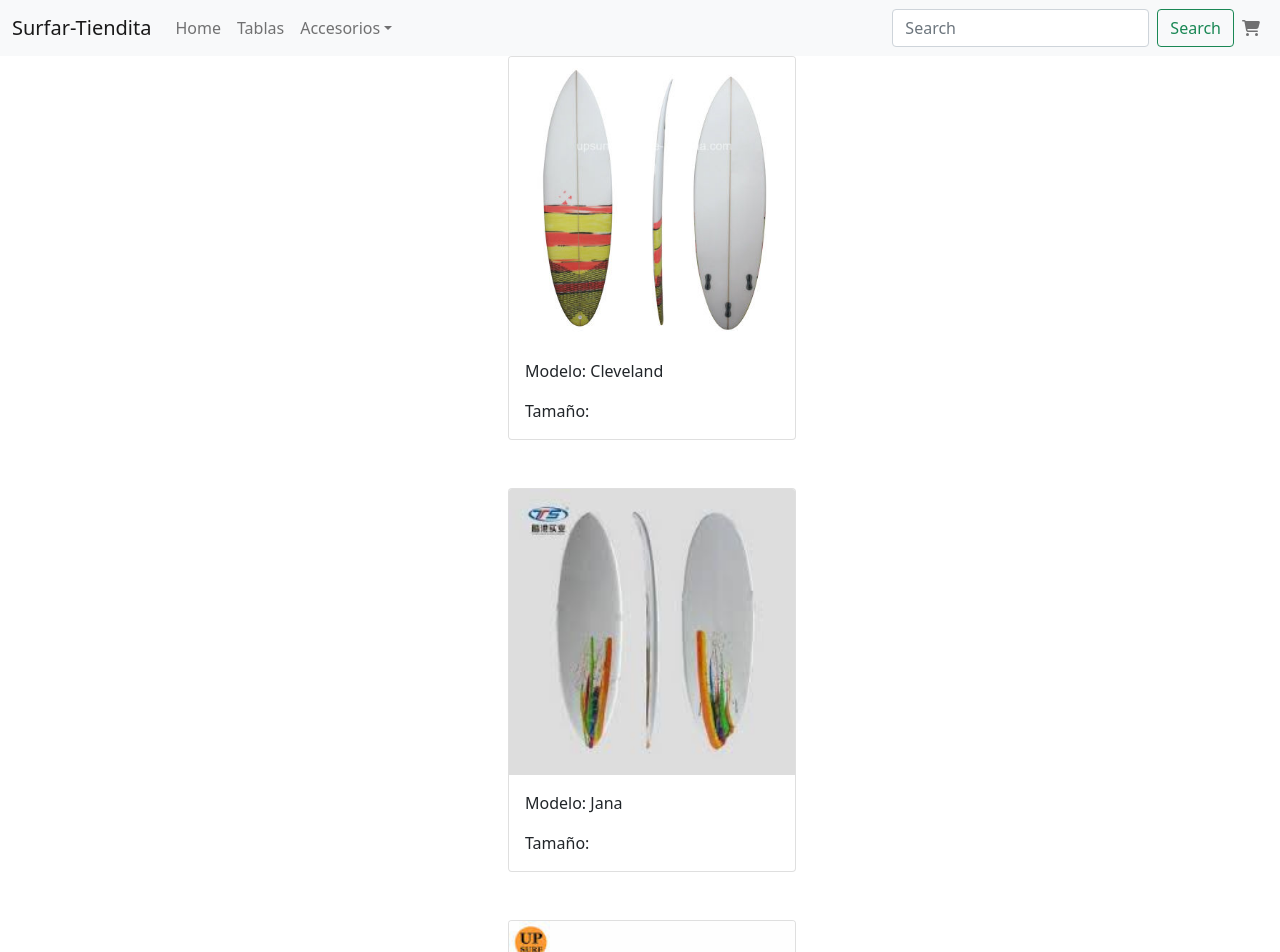
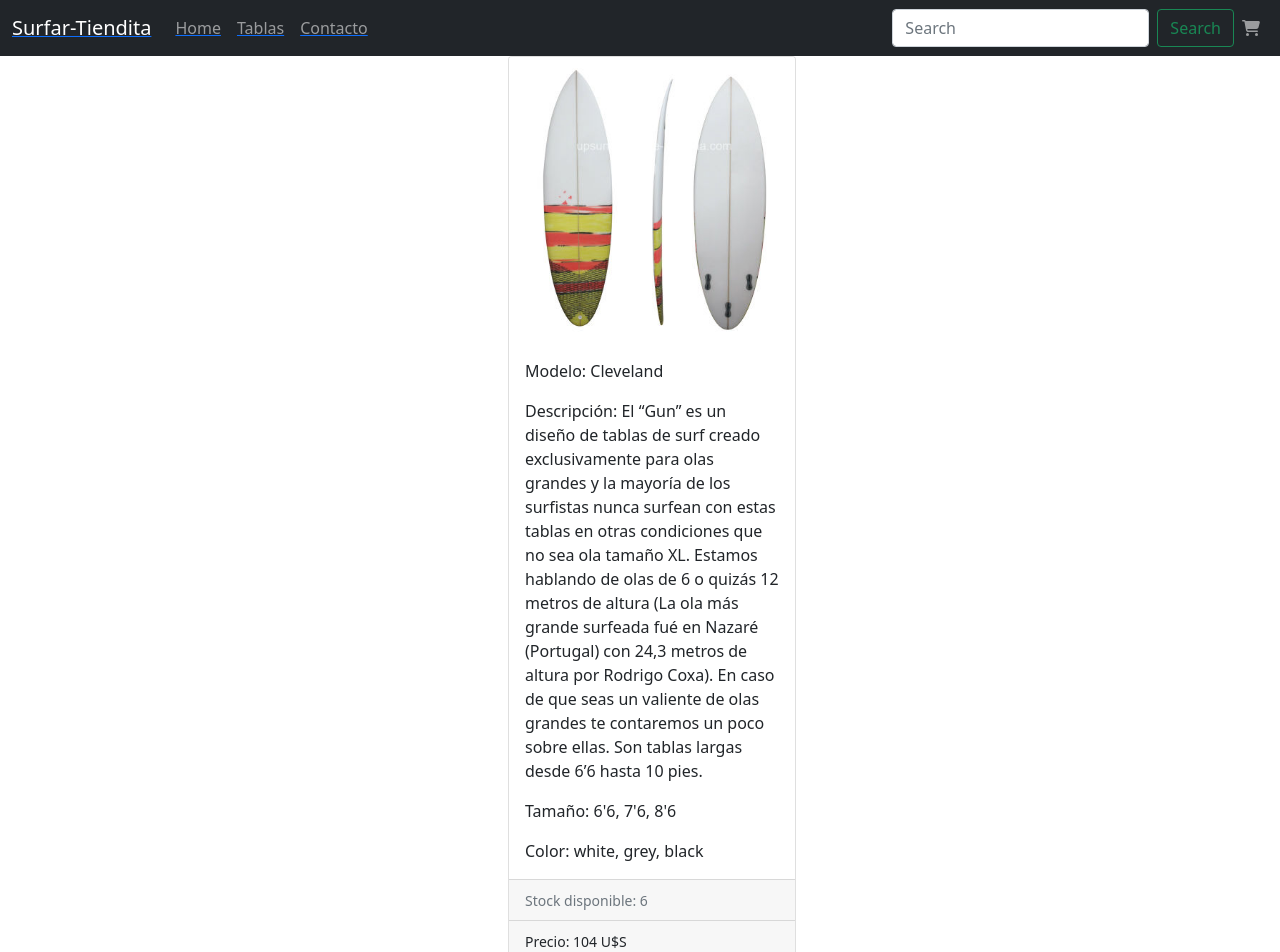
Before and after one commit to AngelPazzo/surfar_tiendita, a React (Create React App) app: page /item/1 in a window 1280 px wide. Shown: the top 952 px of the page. Built offline with nearby package versions, Linux system fonts and the light colour scheme.

Commit message:
cambios primera entrega final

```diff
--- a/src/App.js
+++ b/src/App.js
@@ -1,19 +1,21 @@
-import logo from "./logo.svg";
 import "./App.css";
+import React from "react";
 import NavBar from "./components/NavBar";
 import ItemListContainer from "./components/ItemListContainer";
-import ItemCount from "./components/ItemCount";
 import ItemDetailContainer from "./components/ItemDetailContainer";
-import ItemDetail from "./components/ItemDetail";
+import { BrowserRouter, Route, Routes } from "react-router-dom";
 
 function App() {
   return (
     <>
-      <NavBar />
-
-      {/* <ItemCount /> */}
-      <ItemListContainer />
-      {/* <ItemDetailContainer /> */}
+      <BrowserRouter>
+        <NavBar />
+        <Routes>
+          <Route path="/" element={<ItemListContainer />} />
+          <Route path="/category/:type" element={<ItemListContainer />} />
+          <Route path="/item/:id" element={<ItemDetailContainer />} />
+        </Routes>
+      </BrowserRouter>
     </>
   );
 }
--- a/src/components/ItemDetailContainer.jsx
+++ b/src/components/ItemDetailContainer.jsx
@@ -1,6 +1,7 @@
 import React, { useState, useEffect } from "react";
 import ItemDetail from "./ItemDetail";
 import DataJason from "../details.json";
+import Datos from "../data.json";
 
 const ItemDetailContainer = () => {
   const [item, setItem] = useState([]);
--- a/src/components/NavBar.jsx
+++ b/src/components/NavBar.jsx
@@ -1,16 +1,19 @@
+import React from "react";
 import Button from "react-bootstrap/Button";
 import Container from "react-bootstrap/Container";
 import Form from "react-bootstrap/Form";
 import Nav from "react-bootstrap/Nav";
 import Navbar from "react-bootstrap/Navbar";
-import NavDropdown from "react-bootstrap/NavDropdown";
+import { Link } from "react-router-dom";
 import CartWidget from "./CartWidget";
 
 function NavBar() {
   return (
-    <Navbar bg="light" expand="lg">
+    <Navbar bg="dark" variant="dark" expand="lg">
       <Container fluid>
-        <Navbar.Brand href="#">Surfar-Tiendita</Navbar.Brand>
+        <Link to={"/"}>
+          <Navbar.Brand href="#">Surfar-Tiendita</Navbar.Brand>
+        </Link>
         <Navbar.Toggle aria-controls="navbarScroll" />
         <Navbar.Collapse id="navbarScroll">
           <Nav
@@ -18,18 +21,15 @@ function NavBar() {
             style={{ maxHeight: "100px" }}
             navbarScroll
           >
-            <Nav.Link href="#action1">Home</Nav.Link>
-            <Nav.Link href="#action2">Tablas</Nav.Link>
-            <NavDropdown title="Accesorios" id="navbarScrollingDropdown">
-              <NavDropdown.Item href="#action3">Trajes</NavDropdown.Item>
-              <NavDropdown.Item href="#action4">
-                Botas y Guantes
-              </NavDropdown.Item>
-              <NavDropdown.Divider />
-              <NavDropdown.Item href="#action5">
-                Mejoras y Accesorios
-              </NavDropdown.Item>
-            </NavDropdown>
+            <Link to={"/"}>
+              <Nav.Link href="#Home">Home</Nav.Link>{" "}
+            </Link>
+            <Link to={"/"}>
+              <Nav.Link href="#Tablas">Tablas</Nav.Link>{" "}
+            </Link>
+            <Link to={"/"}>
+              <Nav.Link href="#Contacto">Contacto</Nav.Link>{" "}
+            </Link>
           </Nav>
           <Form className="d-flex">
             <Form.Control
--- a/src/data.json
+++ b/src/data.json
@@ -5,7 +5,8 @@
     "price": 104,
     "category": "Table",
     "stock": 6,
-    "image": "/img/tabla1.png"
+    "image": "/img/tabla1.png",
+    "size": "6'6, 7'6, 8'6"
   },
   {
     "id": 2,
@@ -13,7 +14,8 @@
     "price": 935,
     "category": "Table",
     "stock": 1,
-    "image": "/img/tabla2.png"
+    "image": "/img/tabla2.png",
+    "size": "6'6, 7'6, 8'6"
   },
   {
     "id": 3,
@@ -21,7 +23,8 @@
     "price": 541,
     "category": "Table",
     "stock": 9,
-    "image": "/img/tabla3.png"
+    "image": "/img/tabla3.png",
+    "size": "6'9, 7'2, 7'6"
   },
   {
     "id": 4,
@@ -29,7 +32,8 @@
     "price": 817,
     "category": "Table",
     "stock": 2,
-    "image": "/img/tabla4.png"
+    "image": "/img/tabla4.png",
+    "size": "6, 6'2, 6'6"
   },
   {
     "id": 5,
@@ -37,7 +41,8 @@
     "price": 369,
     "category": "Table",
     "stock": 2,
-    "image": "/img/tabla5.png"
+    "image": "/img/tabla5.png",
+    "size": "7'6, 8"
   },
   {
     "id": 6,
@@ -45,7 +50,8 @@
     "price": 832,
     "category": "Table",
     "stock": 2,
-    "image": "/img/tabla6.png"
+    "image": "/img/tabla6.png",
+    "size": "7, 7'2, 7'4"
   },
   {
     "id": 7,
@@ -53,7 +59,8 @@
     "price": 787,
     "category": "Table",
     "stock": 4,
-    "image": "/img/tabla7.png"
+    "image": "/img/tabla7.png",
+    "size": "9'6, 9'8, 9'10"
   },
   {
     "id": 8,
@@ -61,7 +68,8 @@
     "price": 22,
     "category": "Table",
     "stock": 1,
-    "image": "/img/tabla8.png"
+    "image": "/img/tabla8.png",
+    "size": "6'10, 7, 7'2"
   },
   {
     "id": 9,
@@ -69,7 +77,8 @@
     "price": 9,
     "category": "Table",
     "stock": 8,
-    "image": "/img/tabla9.png"
+    "image": "/img/tabla9.png",
+    "size": "5, 5'2, 5'4"
   },
   {
     "id": 10,
@@ -77,6 +86,7 @@
     "price": 668,
     "category": "Table",
     "stock": 2,
-    "image": "/img/tabla10.png"
+    "image": "/img/tabla10.png",
+    "size": "6, 6'2, 6'4"
   }
 ]
--- a/src/details.json
+++ b/src/details.json
@@ -7,8 +7,8 @@
     "stock": 6,
     "image": "/img/tabla1.png",
     "info": "El “Gun” es un diseño de tablas de surf creado exclusivamente para olas grandes y la mayoría de los surfistas nunca surfean con estas tablas en otras condiciones que no sea ola tamaño XL. Estamos hablando de olas de 6 o quizás 12 metros de altura (La ola más grande surfeada fué en Nazaré (Portugal) con 24,3 metros de altura por Rodrigo Coxa). En caso de que seas un valiente de olas grandes te contaremos un poco sobre ellas. Son tablas largas desde 6’6 hasta 10 pies.",
-    "color": "white",
-    "size": "9'6"
+    "color": "white, grey, black",
+    "size": "6'6, 7'6, 8'6"
   },
   {
     "id": 2,
@@ -17,7 +17,9 @@
     "category": "Table",
     "stock": 1,
     "image": "/img/tabla2.png",
-    "info": "Las dimensiones de este tipo de tabla de surf pequeña la convierte en un modelo muy manejable.  Su corta longitud, sus cantos estrechos y su rocker  proporcionan una gran maniobrabilidad. Las tablas de surf Shortboard son ideales para realizar maniobras avanzadas como aéreos, snaps, cutbacks, etc. Su rocker  hace que sea mucho más fácil «golpear» las partes críticas de la ola. Y es que su outline y diseño de esta tabla de surf «encaja» a la perfección en la forma de la rompiente de la ola. Con estas tablas es más fácil realizar giros que con tablas más voluminosas. "
+    "info": "Las dimensiones de este tipo de tabla de surf pequeña la convierte en un modelo muy manejable.  Su corta longitud, sus cantos estrechos y su rocker  proporcionan una gran maniobrabilidad. Las tablas de surf Shortboard son ideales para realizar maniobras avanzadas como aéreos, snaps, cutbacks, etc. Su rocker  hace que sea mucho más fácil «golpear» las partes críticas de la ola. Y es que su outline y diseño de esta tabla de surf «encaja» a la perfección en la forma de la rompiente de la ola. Con estas tablas es más fácil realizar giros que con tablas más voluminosas. ",
+    "color": "white, grey",
+    "size": "6'6, 7'6, 8'6"
   },
   {
     "id": 3,
@@ -26,7 +28,9 @@
     "category": "Table",
     "stock": 9,
     "image": "/img/tabla3.png",
-    "info": "Las tablas retro , están inspiradas en los diseños de los  años 70.  Destacan por su peculiar diseño. Dentro de esta gama de tablas podemos encontrar single fins,  twin fins, bonzers y hulls. Para poder surfear bien con este modelo de tablas se necesita tener por lo menos un nivel intermedio. Son perfectas para olas pequeñas o medianas. Con olas grandes no funcionan igual. A no ser que seas Asher Pacey, que vuela sobre su Mini Twin en olones en Maldivas."
+    "info": "Las tablas retro , están inspiradas en los diseños de los  años 70.  Destacan por su peculiar diseño. Dentro de esta gama de tablas podemos encontrar single fins,  twin fins, bonzers y hulls. Para poder surfear bien con este modelo de tablas se necesita tener por lo menos un nivel intermedio. Son perfectas para olas pequeñas o medianas. Con olas grandes no funcionan igual. A no ser que seas Asher Pacey, que vuela sobre su Mini Twin en olones en Maldivas.",
+    "color": "white, black",
+    "size": "6'9, 7'2, 7'6"
   },
   {
     "id": 4,
@@ -35,7 +39,9 @@
     "category": "Table",
     "stock": 2,
     "image": "/img/tabla4.png",
-    "info": "Las tablas softboard o corchipanes, como se las conoce popularmente, acostumbran a ser para los niños y escuelas de surf. Pero los soft han evolucionado tanto, que hasta el ex campeón del mundo Mick Fanning ha sacado su propia colección de softboards. Mick Fanning Softboards. Este tipo de tablas ofrece una gran flotabilidad y maniobrabilidad. Este tipo de tabla de corcho es una alternativa muy divertida para olas de verano."
+    "info": "Las tablas softboard o corchipanes, como se las conoce popularmente, acostumbran a ser para los niños y escuelas de surf. Pero los soft han evolucionado tanto, que hasta el ex campeón del mundo Mick Fanning ha sacado su propia colección de softboards. Mick Fanning Softboards. Este tipo de tablas ofrece una gran flotabilidad y maniobrabilidad. Este tipo de tabla de corcho es una alternativa muy divertida para olas de verano.",
+    "color": "white, black",
+    "size": "6, 6'2, 6'6"
   },
   {
     "id": 5,
@@ -44,7 +50,9 @@
     "category": "Table",
     "stock": 2,
     "image": "/img/tabla5.png",
-    "info": "Las tablas Minimalibú están pensadas para aquellas personas que ya han hecho sus primeros pinitos con el surf y quieren continuar evolucionando. Una tabla de surf Malibú o mini malibu son una buena alternativa como tablas de surf para principiantes. Perfectamente podría convertirse en tu primera tabla de surf de fibra. Son anchas desde su tail hasta el nose. Proporcionan una gran estabilidad y facilitan la remada. Un tipo de tabla aconsejable para aquellos que están empezando. Su shape nos recuerda a las tablas de surf hawaianas de las películas."
+    "info": "Las tablas Minimalibú están pensadas para aquellas personas que ya han hecho sus primeros pinitos con el surf y quieren continuar evolucionando. Una tabla de surf Malibú o mini malibu son una buena alternativa como tablas de surf para principiantes. Perfectamente podría convertirse en tu primera tabla de surf de fibra. Son anchas desde su tail hasta el nose. Proporcionan una gran estabilidad y facilitan la remada. Un tipo de tabla aconsejable para aquellos que están empezando. Su shape nos recuerda a las tablas de surf hawaianas de las películas.",
+    "color": "white",
+    "size": "7'6, 8"
   },
   {
     "id": 6,
@@ -53,7 +61,9 @@
     "category": "Table",
     "stock": 2,
     "image": "/img/tabla6.png",
-    "info": "Las tablas evolutivas a las cuales hemos bautizado como la mejor tabla de surf para principiantes, destacan porque son grandes y gruesas. Ambas características contribuyen a darle al surfista más estabilidad y flotabilidad. Y es que su diseño hace que sea más fácil remar y surfear las olas desde el primer día. Si lo que buscas es hacerte maniobras, no es el mejor modelo."
+    "info": "Las tablas evolutivas a las cuales hemos bautizado como la mejor tabla de surf para principiantes, destacan porque son grandes y gruesas. Ambas características contribuyen a darle al surfista más estabilidad y flotabilidad. Y es que su diseño hace que sea más fácil remar y surfear las olas desde el primer día. Si lo que buscas es hacerte maniobras, no es el mejor modelo.",
+    "color": "light blue",
+    "size": "7, 7'2, 7'4"
   },
   {
     "id": 7,
@@ -62,7 +72,9 @@
     "category": "Table",
     "stock": 4,
     "image": "/img/tabla7.png",
-    "info": "Las longboards son tablas grandes. También se las conoce como tablones, longs, tablas a partir de 9 pies… Suelen tener una punta redonda.  Son ideales para olas pequeñas y medianas. Sólo se recomienda para olas grandes cuando el surfista tiene cierto nivel y experiencia."
+    "info": "Las longboards son tablas grandes. También se las conoce como tablones, longs, tablas a partir de 9 pies… Suelen tener una punta redonda.  Son ideales para olas pequeñas y medianas. Sólo se recomienda para olas grandes cuando el surfista tiene cierto nivel y experiencia.",
+    "color": "red, blue, white",
+    "size": "9'6, 9'8, 9'10"
   },
   {
     "id": 8,
@@ -71,7 +83,9 @@
     "category": "Table",
     "stock": 1,
     "image": "/img/tabla8.png",
-    "info": "Las tablas híbridas son una mezcla entre los tipos de tablas shortboard, fish, egg, y mini malibu. Es el tipo de tabla que todo surfista debería de tener en su quiver. Una tabla de surf multiusos, apta para la gran mayoría de olas.  Tienen una buena maniobrabilidad y no requiere de un alto nivel para poder disfrutarlas. Se pueden utilizar cuando las olas son pequeñas y no tienen mucha fuerza."
+    "info": "Las tablas híbridas son una mezcla entre los tipos de tablas shortboard, fish, egg, y mini malibu. Es el tipo de tabla que todo surfista debería de tener en su quiver. Una tabla de surf multiusos, apta para la gran mayoría de olas.  Tienen una buena maniobrabilidad y no requiere de un alto nivel para poder disfrutarlas. Se pueden utilizar cuando las olas son pequeñas y no tienen mucha fuerza.",
+    "color": "white, green, blue",
+    "size": "6'10, 7, 7'2"
   },
   {
     "id": 9,
@@ -80,7 +94,9 @@
     "category": "Table",
     "stock": 8,
     "image": "/img/tabla9.png",
-    "info": "Las tablas Groms son tablas especialmente pensadas para los pequeños surfistas. También las puedes encontrar como tablas de surf para niños. Ideales para niños que ya saben lo básico y están pensando en mejorar su surf y hacer nuevos trucos y maniobras. Las tablas grom están adaptadas al peso y altura de esas jóvenes promesas."
+    "info": "Las tablas Groms son tablas especialmente pensadas para los pequeños surfistas. También las puedes encontrar como tablas de surf para niños. Ideales para niños que ya saben lo básico y están pensando en mejorar su surf y hacer nuevos trucos y maniobras. Las tablas grom están adaptadas al peso y altura de esas jóvenes promesas.",
+    "color": "white, black",
+    "size": "5, 5'2, 5'4"
   },
   {
     "id": 10,
@@ -89,6 +105,8 @@
     "category": "Table",
     "stock": 2,
     "image": "/img/tabla10.png",
-    "info": "Los guns en el surf están diseñadas para surfear olas grandes. A grandes rasgos: cuanto más larga sea la tabla, olas más grandes se podrán coger. El diseño de las tablas suele ser con un tail y nose afilados. Esto permite poder coger las olas con mayor velocidad y estabilidad. Para poder utilizar una tabla como esta se requiere un nivel muy alto de surf."
+    "info": "Los guns en el surf están diseñadas para surfear olas grandes. A grandes rasgos: cuanto más larga sea la tabla, olas más grandes se podrán coger. El diseño de las tablas suele ser con un tail y nose afilados. Esto permite poder coger las olas con mayor velocidad y estabilidad. Para poder utilizar una tabla como esta se requiere un nivel muy alto de surf.",
+    "color": "white, black, red",
+    "size": "6, 6'2, 6'4"
   }
 ]
```
Also changed, not shown: src/components/Item.jsx (+0 -21 lines).
